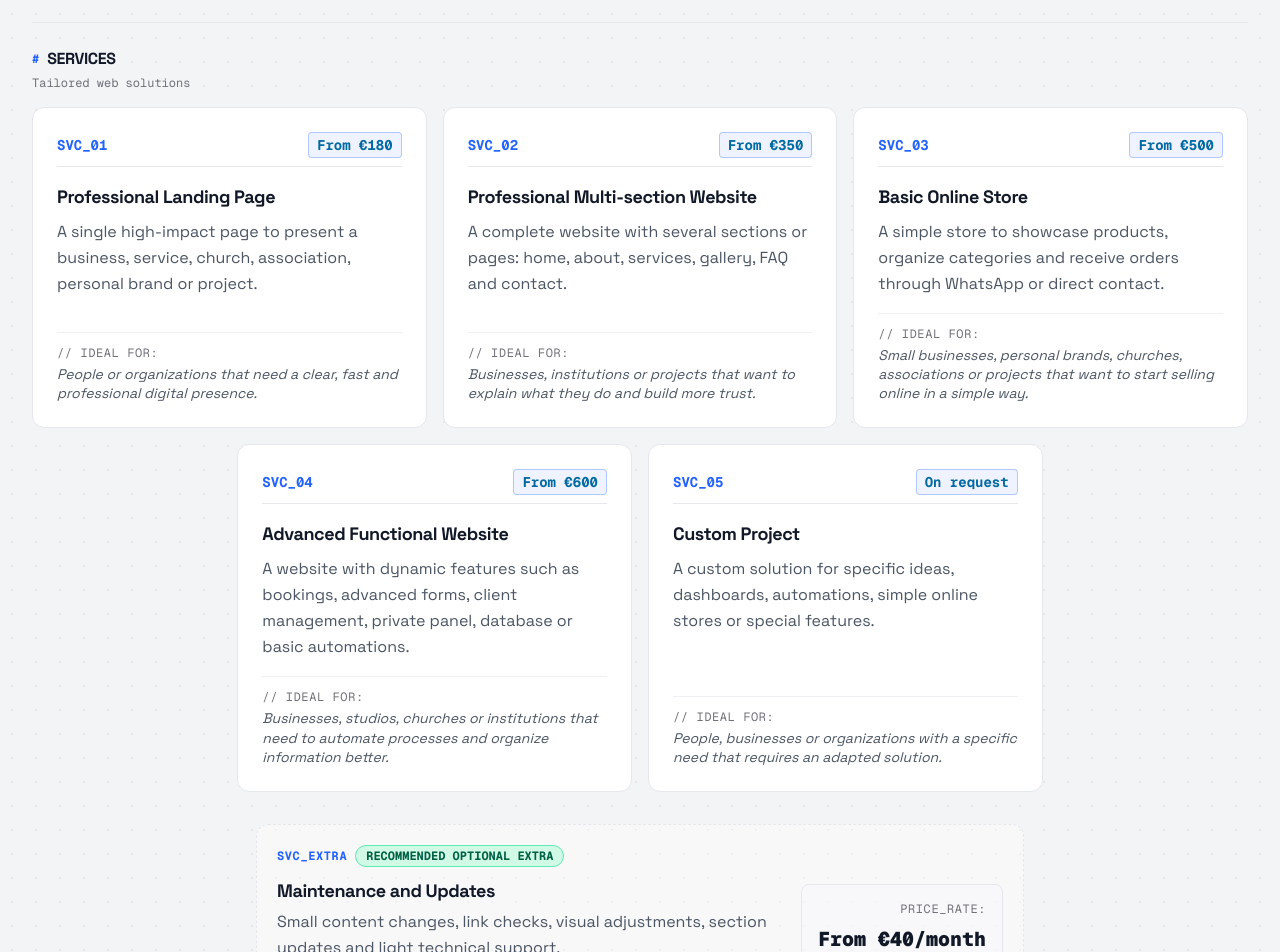
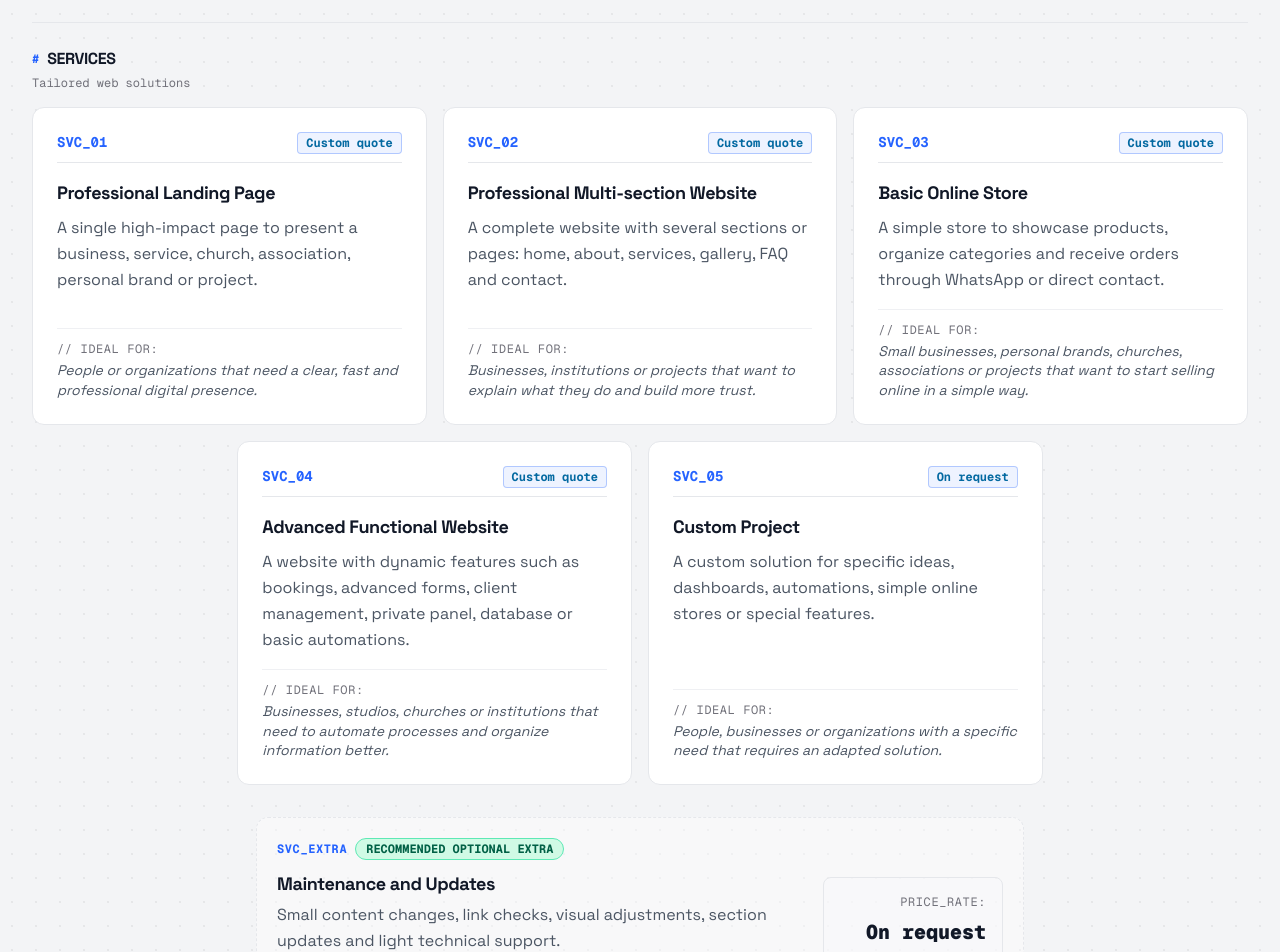
Before and after one commit to KevDevOG/kevdev-portfolio, a Next.js app: page /en in a window 1280 px wide. Shown: the part 3760-4712 px from the top of the page. Built offline with nearby package versions, Linux system fonts and the light colour scheme.

Commit message:
update prices in the service seccion

```diff
--- a/messages/en.json
+++ b/messages/en.json
@@ -141,23 +141,23 @@
   "Services": {
     "title": "Services",
     "subtitle": "Tailored web solutions",
-    "price_note": "Indicative prices for controlled-scope projects. The final price may vary depending on content, features, design, languages and required maintenance.",
+    "price_note": "Each project is quoted based on goals, content, features, design and required maintenance.",
     "ideal_label": "Ideal for:",
     "extra_recommended_label": "Recommended optional extra",
     "item1_title": "Professional Landing Page",
-    "item1_price": "From €180",
+    "item1_price": "Custom quote",
     "item1_desc": "A single high-impact page to present a business, service, church, association, personal brand or project.",
     "item1_ideal": "People or organizations that need a clear, fast and professional digital presence.",
     "item2_title": "Professional Multi-section Website",
-    "item2_price": "From €350",
+    "item2_price": "Custom quote",
     "item2_desc": "A complete website with several sections or pages: home, about, services, gallery, FAQ and contact.",
     "item2_ideal": "Businesses, institutions or projects that want to explain what they do and build more trust.",
     "item3_title": "Basic Online Store",
-    "item3_price": "From €500",
+    "item3_price": "Custom quote",
     "item3_desc": "A simple store to showcase products, organize categories and receive orders through WhatsApp or direct contact.",
     "item3_ideal": "Small businesses, personal brands, churches, associations or projects that want to start selling online in a simple way.",
     "item4_title": "Advanced Functional Website",
-    "item4_price": "From €600",
+    "item4_price": "Custom quote",
     "item4_desc": "A website with dynamic features such as bookings, advanced forms, client management, private panel, database or basic automations.",
     "item4_ideal": "Businesses, studios, churches or institutions that need to automate processes and organize information better.",
     "item5_title": "Custom Project",
@@ -165,7 +165,7 @@
     "item5_desc": "A custom solution for specific ideas, dashboards, automations, simple online stores or special features.",
     "item5_ideal": "People, businesses or organizations with a specific need that requires an adapted solution.",
     "item6_title": "Maintenance and Updates",
-    "item6_price": "From €40/month",
+    "item6_price": "On request",
     "item6_desc": "Small content changes, link checks, visual adjustments, section updates and light technical support.",
     "item6_ideal": "Clients who already have a website and want to keep it updated without handling the technical side."
   },
--- a/messages/es.json
+++ b/messages/es.json
@@ -141,23 +141,23 @@
   "Services": {
     "title": "Servicios",
     "subtitle": "Soluciones web a medida",
-    "price_note": "Precios orientativos para proyectos de alcance controlado. El precio final puede variar según contenido, funcionalidades, diseño, idiomas y mantenimiento requerido.",
+    "price_note": "Cada proyecto se valora según objetivos, contenido, funcionalidades, diseño y mantenimiento necesario.",
     "ideal_label": "Ideal para:",
     "extra_recommended_label": "Opcional recomendado",
     "item1_title": "Landing Page Profesional",
-    "item1_price": "Desde 180€",
+    "item1_price": "Presupuesto a medida",
     "item1_desc": "Una página única de alto impacto para presentar un negocio, servicio, iglesia, asociación, marca personal o proyecto.",
     "item1_ideal": "Personas o entidades que necesitan una presencia digital clara, rápida y profesional.",
     "item2_title": "Web Profesional Multisección",
-    "item2_price": "Desde 350€",
+    "item2_price": "Presupuesto a medida",
     "item2_desc": "Una web completa con varias secciones o páginas: inicio, sobre nosotros, servicios, galería, FAQ y contacto.",
     "item2_ideal": "Negocios, instituciones o proyectos que quieren explicar mejor lo que hacen y generar más confianza.",
     "item3_title": "Tienda Online Básica",
-    "item3_price": "Desde 500€",
+    "item3_price": "Presupuesto a medida",
     "item3_desc": "Una tienda sencilla para mostrar productos, organizar categorías y facilitar pedidos mediante WhatsApp o contacto directo.",
     "item3_ideal": "Pequeños negocios, marcas personales, iglesias, asociaciones o proyectos que quieren empezar a vender online de forma sencilla.",
     "item4_title": "Web Funcional Avanzada",
-    "item4_price": "Desde 600€",
+    "item4_price": "Presupuesto a medida",
     "item4_desc": "Una web con funcionalidades dinámicas como reservas, formularios avanzados, gestión de clientes, panel privado, base de datos o automatizaciones básicas.",
     "item4_ideal": "Negocios, estudios, iglesias o instituciones que necesitan automatizar procesos y organizar mejor la información.",
     "item5_title": "Proyecto a Medida",
@@ -165,7 +165,7 @@
     "item5_desc": "Una solución personalizada para ideas específicas, dashboards, automatizaciones, tiendas online sencillas o funcionalidades especiales.",
     "item5_ideal": "Personas, negocios o entidades que tienen una necesidad concreta y buscan una solución adaptada.",
     "item6_title": "Mantenimiento y Actualizaciones",
-    "item6_price": "Desde 40€/mes",
+    "item6_price": "A consultar",
     "item6_desc": "Pequeños cambios de contenido, revisión de enlaces, ajustes visuales, actualización de secciones y soporte técnico ligero.",
     "item6_ideal": "Clientes que ya tienen una web y quieren mantenerla actualizada sin preocuparse por la parte técnica."
   },
--- a/src/components/sections/ServicesSection.tsx
+++ b/src/components/sections/ServicesSection.tsx
@@ -96,11 +96,11 @@ export const ServicesSection = () => {
               <Card className={`dashboard-card flex flex-col justify-between h-full transition-colors duration-300 space-y-4`}>
                 <div className="space-y-3">
                 {/* Header decorativo */}
-                <div className="flex items-center justify-between border-b border-[var(--border-color)] pb-2">
-                  <span className="font-mono text-sm text-[var(--accent-color)] font-bold">
+                <div className="flex items-start justify-between border-b border-[var(--border-color)] pb-2 gap-2">
+                  <span className="font-mono text-sm text-[var(--accent-color)] font-bold shrink-0">
                     {`SVC_0${idx + 1}`}
                   </span>
-                  <span className="inline-flex items-center rounded bg-[var(--bg-accent-badge)] px-2 py-0.5 text-sm font-mono font-bold text-[var(--text-accent-badge)] border border-[var(--accent-border)] transition-all duration-300 group-hover:shadow-[0_0_8px_var(--accent-glow)] group-hover:border-[var(--accent-color)]">
+                  <span className="inline-flex items-center rounded bg-[var(--bg-accent-badge)] px-2 py-0.5 text-xs font-mono font-bold text-[var(--text-accent-badge)] border border-[var(--accent-border)] transition-all duration-300 group-hover:shadow-[0_0_8px_var(--accent-glow)] group-hover:border-[var(--accent-color)] text-right leading-snug">
                     {service.price}
                   </span>
                 </div>
```
